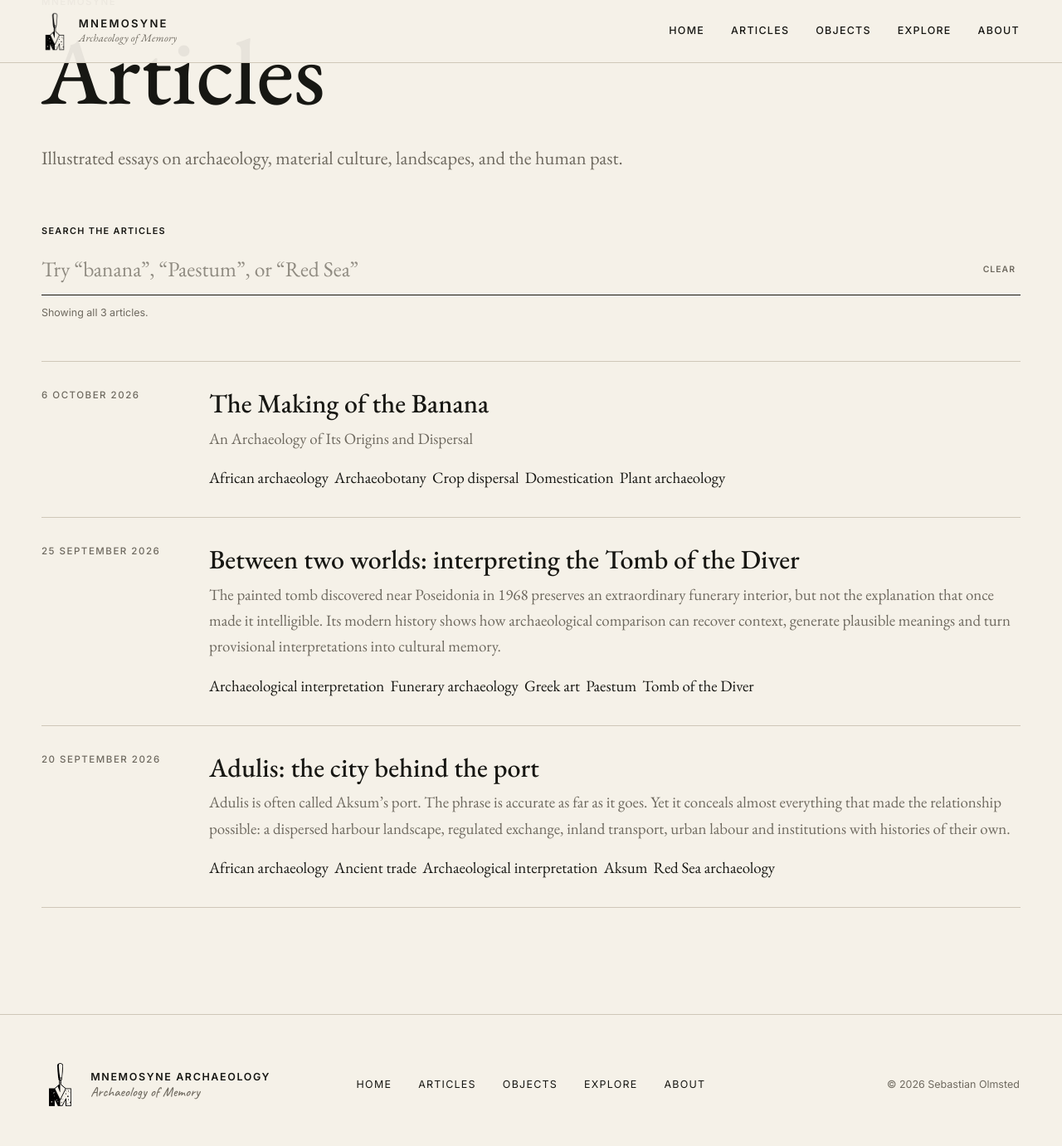
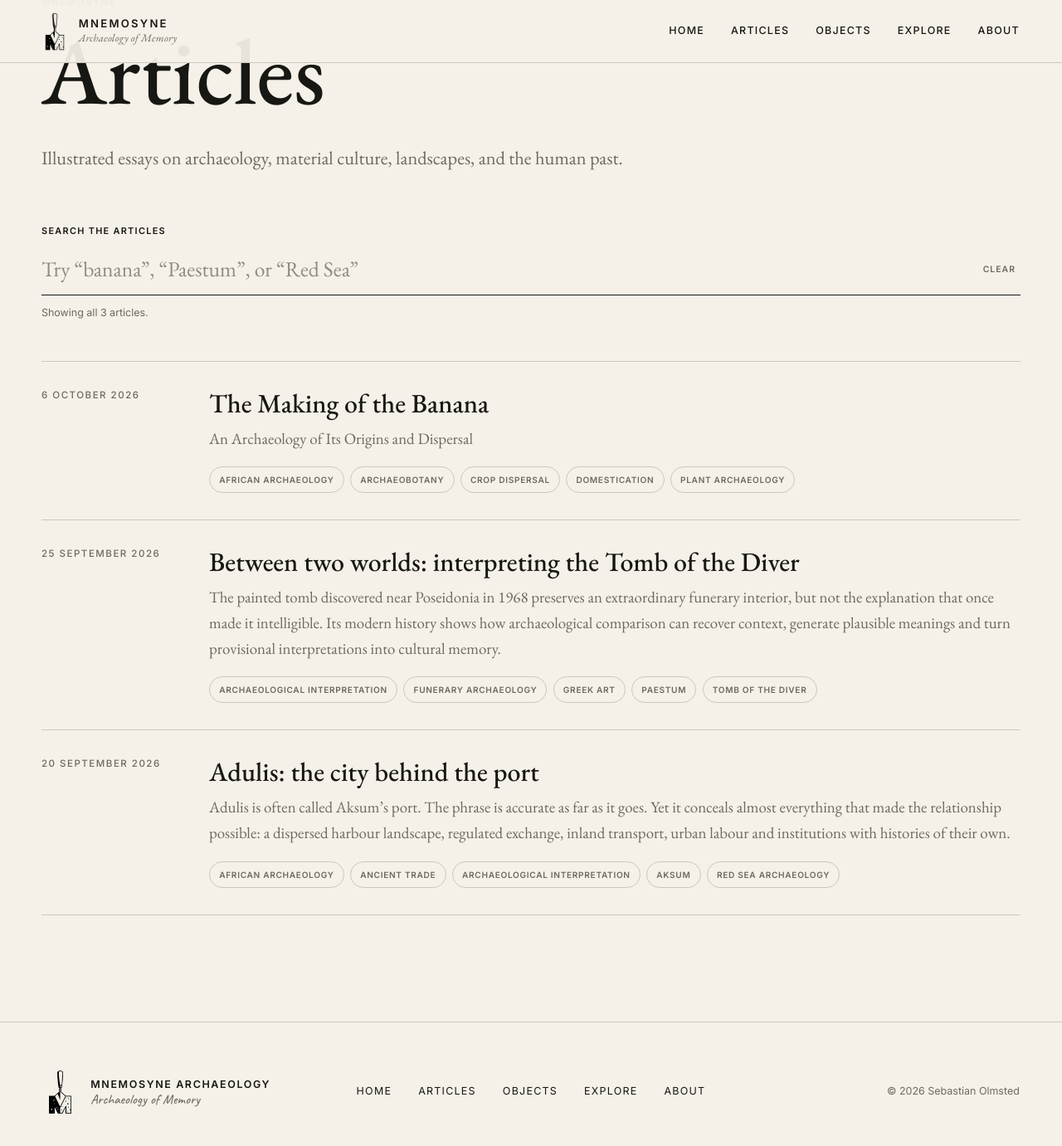
Before and after one commit to basolmsted-blip/mnemosyne-online, a Jekyll site: the page built from archive.html, in a window 1280 px wide and 1400 px high, scrolled down 190 px. Shown: the top 1381 px of the window at 83% size. Built offline with Jekyll 4.4.1, drawn with Linux system fonts in a browser that asks for light colours.

Commit message:
Style non-linked article topics

```diff
--- a/assets/css/style.css
+++ b/assets/css/style.css
@@ -371,8 +371,8 @@ h1, h2, h3, h4, h5, h6 { line-height: 1.15 !important; }
   padding: 0;
   list-style: none;
 }
-.article-topics a,
-.archive-item__topics a,
+.article-topics span,
+.archive-item__topics span,
 .topic-directory a {
   display: inline-flex;
   align-items: center;
@@ -386,8 +386,6 @@ h1, h2, h3, h4, h5, h6 { line-height: 1.15 !important; }
   text-decoration: none;
   text-transform: uppercase;
 }
-.article-topics a:hover,
-.archive-item__topics a:hover,
 .topic-directory a:hover { border-color: var(--ink); color: var(--ink); }
 .archive-item__topics { justify-content: flex-start; margin-top: 1rem; }
 
```
